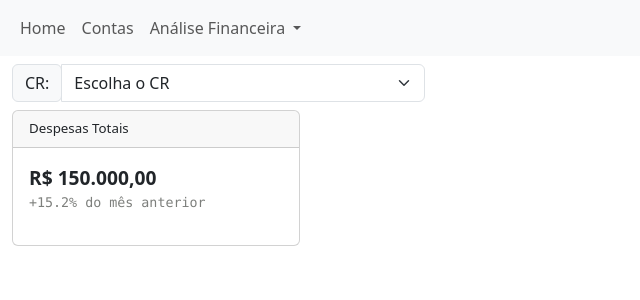
After one commit to cleitonteixeira/monitoramento, a Django app: page /expenses_cr/ in a window 1280 px wide. The commit adds this page. Shown: the top 300 px of the page, without its empty margins (0-640 px from the left). Run offline with Django 5.2, Linux system fonts and the light colour scheme.

Commit message:
Modelagem da vista de despesas por CR.

```diff
--- a/billings/templates/pages/costs.html
+++ b/billings/templates/pages/costs.html
@@ -23,7 +23,8 @@
                     </div>
                     <div class="card-body">
                         <a href="{% url "billings:expenses" %}" class="btn btn-dark">Detalhes Despesas</a>
-                  </div>
+                        <a href="{% url "billings:expenses_cr" %}" class="btn btn-info">Despesas por CR</a>
+                    </div>
                 </div>
             </div>
         </div>
--- /dev/null
+++ b/billings/templates/pages/expenses_cr.html
@@ -0,0 +1,26 @@
+{% extends "global/base.html" %}
+{% block title %}Despesas | {% endblock title %}
+{% block content %}
+{% include "partials/menu.html" %}
+<div class="container-fluid">
+    <div class="row">
+        <form class="row row-cols-lg-auto align-items-center mt-2 needs-validation" novalidate>
+            <div class="col-12">
+                <div class="input-group has-validation">
+                    <div class="input-group-text">CR:</div>
+                    <select class="form-select" id="cr_select" required aria-describedby="invalidCheck3Feedback">
+                        <option selected disabled value="">Escolha o CR</option>
+                        <option value="0">NUTRIBEM</option>
+                        {% for cr in crs %}
+                        <option value="{{cr.cr}}">{{cr.cr}}-{{cr.name}}</option>
+                        {% endfor %}
+                    </select>
+                </div>
+                <div class="mt-2">
+                    {% include "partials/person.html" %}
+                </div>
+            </div>
+        </form>
+    </div>
+</div>
+{% endblock content %}
--- a/billings/templates/partials/menu.html
+++ b/billings/templates/partials/menu.html
@@ -26,7 +26,7 @@
                     </li>
                 </ul>
                 <span class="navbar-text">
-                    {% if user.is_authenticated %}Bem Vindo, {{ user.first_name }}.{% endif %}
+                    {% if user.is_authenticated %}Bem Vindo, {{ user.first_name }}!{% endif %}
                 </span>
             </div>
         </div>
--- a/billings/templates/partials/person.html
+++ b/billings/templates/partials/person.html
@@ -1,5 +1,5 @@
-<div class="card" style="width: 18rem;">
-    <div class="card-header text-card-title">Mão de Obra</div>
+<div class="card mb-2" style="width: 18rem;">
+    <div class="card-header text-card-title">Despesas Totais</div>
     <div class="card-body">
         <div class="card-text">
             <span class="text-card-values">R$ 150.000,00</span>
--- a/billings/urls.py
+++ b/billings/urls.py
@@ -12,4 +12,5 @@ urlpatterns = [
     path('revenue/', views.revenue, name="revenue"),
     path('expenses/', views.expenses, name="expenses"),
     path('dre/', views.dre, name="dre"),
+    path('expenses_cr/', views.expenses_cr, name="expenses_cr"),
 ]
--- a/billings/views.py
+++ b/billings/views.py
@@ -1,7 +1,6 @@
 from django.shortcuts import render
 from django.http import HttpResponse
 from datetime import datetime
-import json
 import pandas as pd
 # Create your views here.
 
@@ -447,8 +446,6 @@ def home (request):
 def invoices (request):
     data = datetime.now()
     return render(request, 'pages/invoices.html', context={
-        'name': 'Cleiton Santos',
-        'company':'Nutribem Refeicoes LTDA',
         'data':data,
         'invoices': values
     })
@@ -490,3 +487,8 @@ def dre(request):
     return render(request, 'pages/dre.html',context={
 
     })
+
+def expenses_cr(request):
+    return render(request, 'pages/expenses_cr.html',context={
+        'crs' : cr
+    })
```
Also changed, not shown: billings/models.py (+18 -1 lines), billings/migrations/0013_limitexpenses_loglimitexpenses.py (added).
